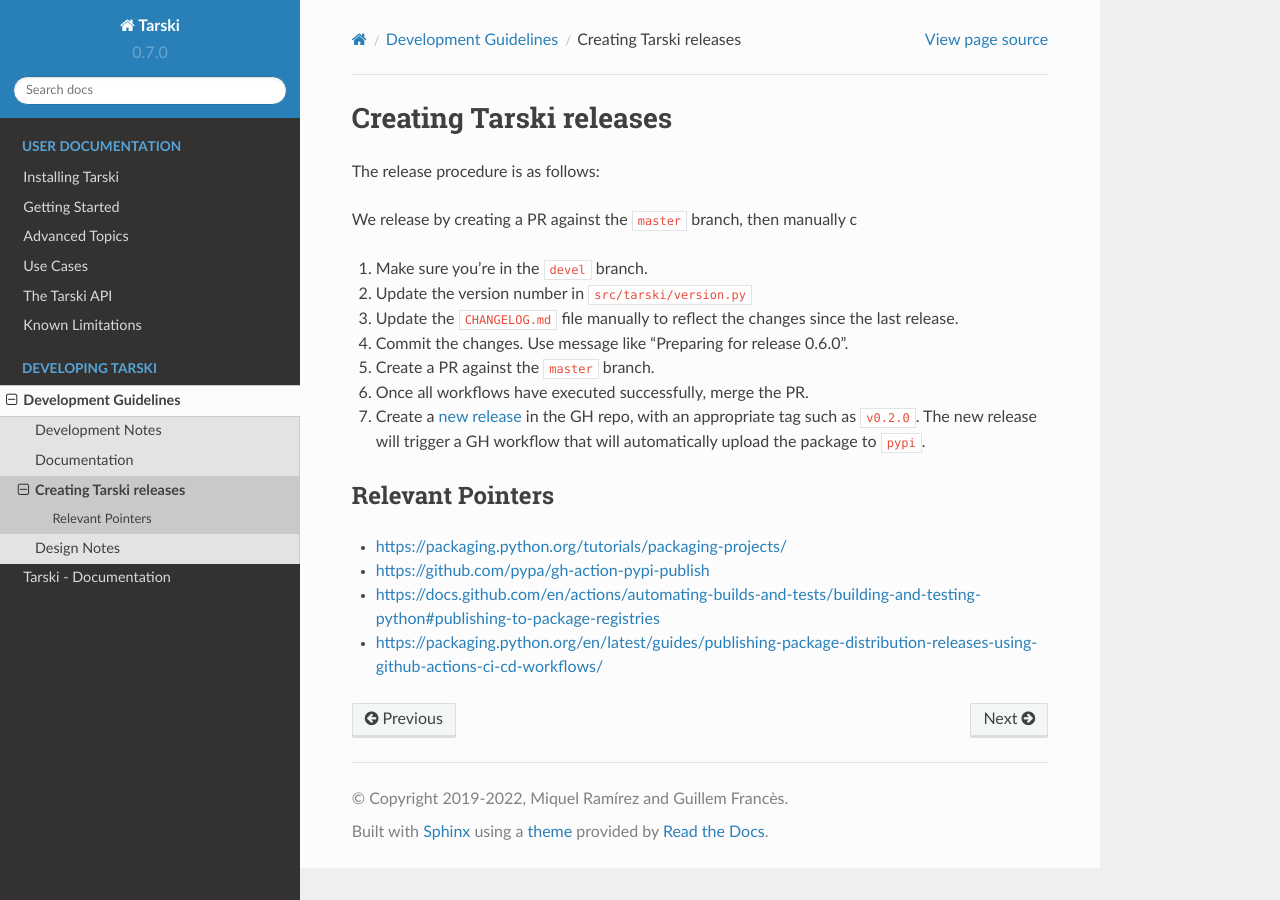
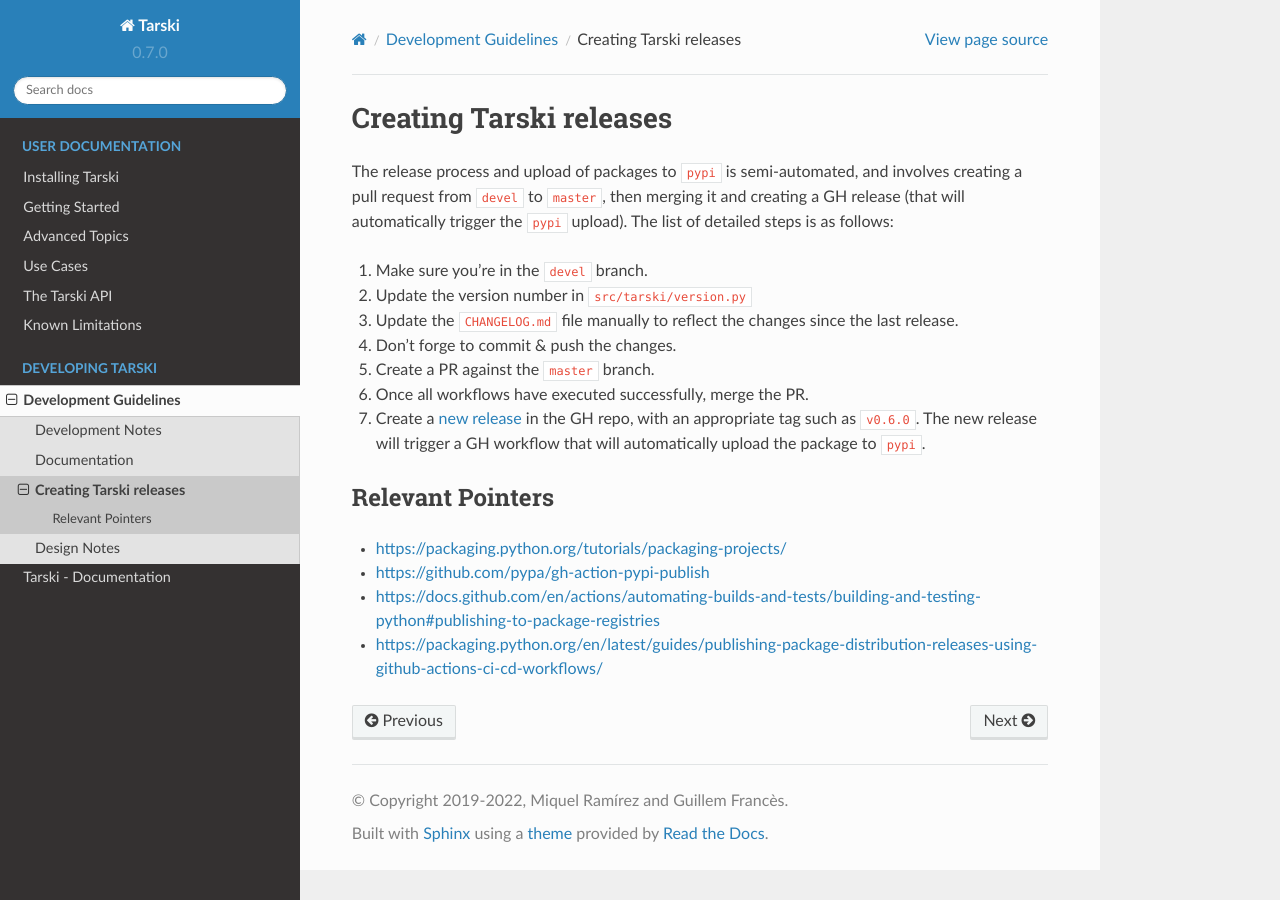
Before and after one commit to aig-upf/tarski, a Sphinx documentation site: the page built from docs/development/releasing.md, in a window 1280 px wide. Built offline with Sphinx 7.4.7 and the Read the Docs theme 2.0.0, drawn with Linux system fonts in a browser that asks for light colours.

Commit message:
Complete releasing.md text

```diff
--- a/docs/development/releasing.md
+++ b/docs/development/releasing.md
@@ -1,18 +1,19 @@
 
 # Creating Tarski releases
 
-The release procedure is as follows:
-
-We release by creating a PR against the `master` branch, then manually c
+The release process and upload of packages to `pypi` is semi-automated, and involves creating a pull
+request from `devel` to `master`, then merging it and creating a GH release (that will automatically
+trigger the `pypi` upload).
+The list of detailed steps is as follows:
 
 1. Make sure you're in the `devel` branch.
 2. Update the version number in `src/tarski/version.py`
 3. Update the `CHANGELOG.md` file manually to reflect the changes since the last release.
-4. Commit the changes. Use message like "Preparing for release 0.6.0".
+4. Don't forge to commit & push the changes.
 5. Create a PR against the `master` branch.
 6. Once all workflows have executed successfully, merge the PR.
 7. Create a [new release](https://github.com/aig-upf/tarski/releases/new) in the GH repo,
-   with an appropriate tag such as `v0.2.0`. The new release will trigger a GH workflow that will
+   with an appropriate tag such as `v0.6.0`. The new release will trigger a GH workflow that will
    automatically upload the package to `pypi`.
 
 ## Relevant Pointers
```
